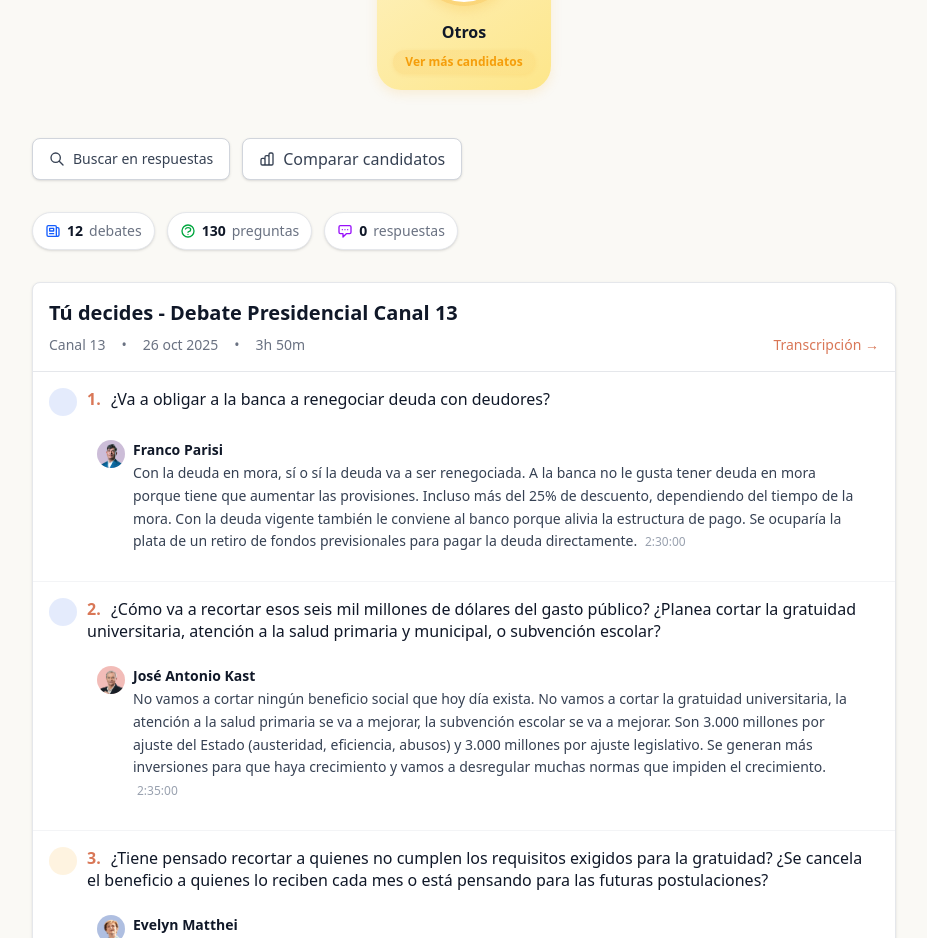
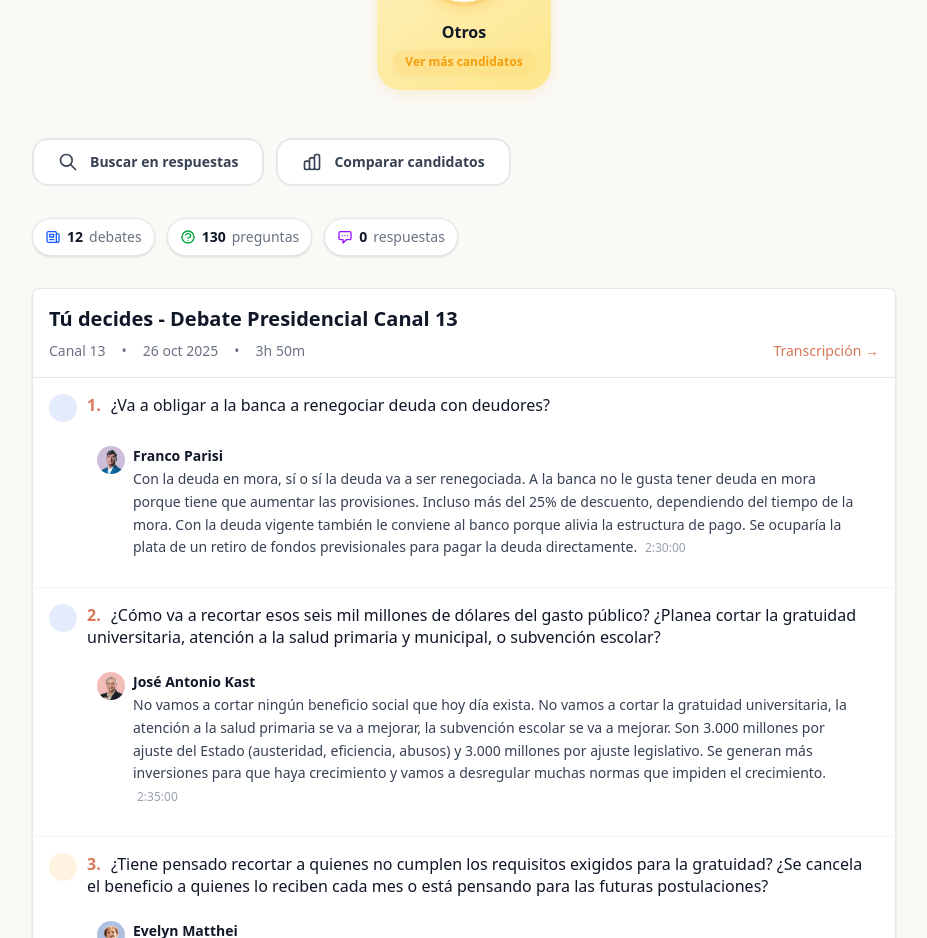
Before and after one commit to Antoine-lb/las-preguntas-del-debate-2025, a SvelteKit app: page / in a window 1280 px wide. Shown: the part 1280-2218 px from the top of the page, without its empty margins (176-1103 px from the left). Built offline with nearby package versions, Linux system fonts and the light colour scheme; some icons are missing.

Commit message:
visuales

```diff
--- a/src/routes/+page.svelte
+++ b/src/routes/+page.svelte
@@ -621,64 +621,111 @@
 				<!-- Botón para mostrar/ocultar búsqueda -->
 				<button
 					onclick={() => mostrarBusqueda = !mostrarBusqueda}
-					class="inline-flex items-center gap-2 px-4 py-2 rounded-lg border border-gray-300 bg-white text-sm font-medium text-gray-700 hover:bg-gray-50 hover:scale-105 active:scale-95 transition-all duration-200 shadow-sm hover:shadow-md"
+					class="group relative inline-flex items-center gap-3 px-6 py-3 rounded-2xl font-semibold text-sm transition-all duration-300 transform hover:scale-105 active:scale-95 overflow-hidden {mostrarBusqueda
+						? 'bg-gradient-to-r from-blue-500 to-blue-600 text-white shadow-lg shadow-blue-500/25'
+						: 'bg-white text-gray-700 border-2 border-gray-200 hover:border-blue-300 hover:shadow-lg hover:shadow-blue-500/10'}"
 				>
-					<svg class="w-4 h-4" fill="none" stroke="currentColor" viewBox="0 0 24 24">
+					<!-- Icono de búsqueda -->
+					<div class="relative">
+						<svg class="w-5 h-5 transition-transform duration-300 group-hover:scale-110" fill="none" stroke="currentColor" viewBox="0 0 24 24">
 							<path stroke-linecap="round" stroke-linejoin="round" stroke-width="2" d="M21 21l-6-6m2-5a7 7 0 11-14 0 7 7 0 0114 0z"></path>
 						</svg>
+						{#if mostrarBusqueda}
+							<div class="absolute inset-0 animate-ping opacity-20">
+								<svg class="w-5 h-5" fill="none" stroke="currentColor" viewBox="0 0 24 24">
+									<path stroke-linecap="round" stroke-linejoin="round" stroke-width="2" d="M21 21l-6-6m2-5a7 7 0 11-14 0 7 7 0 0114 0z"></path>
+								</svg>
+							</div>
+						{/if}
+					</div>
+
+					<span class="relative z-10">
 						{mostrarBusqueda ? 'Ocultar búsqueda' : 'Buscar en respuestas'}
+					</span>
+
+					<!-- Efecto de brillo -->
+					<div class="absolute inset-0 bg-gradient-to-r from-transparent via-white/20 to-transparent -translate-x-full group-hover:translate-x-full transition-transform duration-700"></div>
 				</button>
 
 				<!-- Botón para modo de comparación -->
 				<button
 					onclick={() => modoComparacion = !modoComparacion}
-					class="inline-flex items-center gap-2 px-4 py-2 rounded-lg border transition-all duration-200 shadow-sm hover:scale-105 active:scale-95 hover:shadow-md {modoComparacion
-						? 'border-purple-300 bg-purple-50 text-purple-700'
-						: 'border-gray-300 bg-white text-gray-700 hover:bg-gray-50'}"
+					class="group relative inline-flex items-center gap-3 px-6 py-3 rounded-2xl font-semibold text-sm transition-all duration-300 transform hover:scale-105 active:scale-95 overflow-hidden {modoComparacion
+						? 'bg-gradient-to-r from-purple-500 to-purple-600 text-white shadow-lg shadow-purple-500/25'
+						: 'bg-white text-gray-700 border-2 border-gray-200 hover:border-purple-300 hover:shadow-lg hover:shadow-purple-500/10'}"
 				>
-					<svg class="w-4 h-4" fill="none" stroke="currentColor" viewBox="0 0 24 24">
+					<!-- Icono de comparación -->
+					<div class="relative">
+						<svg class="w-5 h-5 transition-transform duration-300 group-hover:scale-110" fill="none" stroke="currentColor" viewBox="0 0 24 24">
 							<path stroke-linecap="round" stroke-linejoin="round" stroke-width="2" d="M9 19v-6a2 2 0 00-2-2H5a2 2 0 00-2 2v6a2 2 0 002 2h2a2 2 0 002-2zm0 0V9a2 2 0 012-2h2a2 2 0 012 2v10m-6 0a2 2 0 002 2h2a2 2 0 002-2m0 0V5a2 2 0 012-2h2a2 2 0 012 2v14a2 2 0 01-2 2h-2a2 2 0 01-2-2z"></path>
 						</svg>
+						{#if modoComparacion}
+							<div class="absolute inset-0 animate-ping opacity-20">
+								<svg class="w-5 h-5" fill="none" stroke="currentColor" viewBox="0 0 24 24">
+									<path stroke-linecap="round" stroke-linejoin="round" stroke-width="2" d="M9 19v-6a2 2 0 00-2-2H5a2 2 0 00-2 2v6a2 2 0 002 2h2a2 2 0 002-2zm0 0V9a2 2 0 012-2h2a2 2 0 012 2v10m-6 0a2 2 0 002 2h2a2 2 0 002-2m0 0V5a2 2 0 012-2h2a2 2 0 012 2v14a2 2 0 01-2 2h-2a2 2 0 01-2-2z"></path>
+								</svg>
+							</div>
+						{/if}
+					</div>
+
+					<span class="relative z-10">
 						{modoComparacion ? 'Salir de comparación' : 'Comparar candidatos'}
+					</span>
+
+					<!-- Efecto de brillo -->
+					<div class="absolute inset-0 bg-gradient-to-r from-transparent via-white/20 to-transparent -translate-x-full group-hover:translate-x-full transition-transform duration-700"></div>
 				</button>
 			</div>
 
 			<!-- Barra de búsqueda -->
 			{#if mostrarBusqueda}
 				<div class="w-full md:w-96 relative" in:fly={{ y: -10, duration: 300 }} out:fade={{ duration: 150 }}>
-					<div class="relative">
+					<div class="relative group">
+						<!-- Input con diseño mejorado -->
 						<input
 							type="text"
 							bind:value={terminoBusqueda}
 							placeholder="Buscar por palabras clave en preguntas y respuestas..."
-							class="w-full pl-10 pr-4 py-2 border border-gray-300 rounded-lg focus:ring-2 focus:ring-blue-500 focus:border-transparent text-sm"
+							class="w-full pl-12 pr-12 py-4 bg-white border-2 border-gray-200 rounded-2xl focus:ring-4 focus:ring-blue-500/20 focus:border-blue-500 text-sm font-medium placeholder-gray-400 transition-all duration-300 shadow-lg hover:shadow-xl focus:shadow-2xl focus:shadow-blue-500/10"
 						/>
-						<svg class="absolute left-3 top-2.5 w-4 h-4 text-gray-400" fill="none" stroke="currentColor" viewBox="0 0 24 24">
+
+						<!-- Icono de búsqueda -->
+						<div class="absolute left-4 top-1/2 transform -translate-y-1/2">
+							<svg class="w-5 h-5 text-gray-400 group-focus-within:text-blue-500 transition-colors duration-300" fill="none" stroke="currentColor" viewBox="0 0 24 24">
 								<path stroke-linecap="round" stroke-linejoin="round" stroke-width="2" d="M21 21l-6-6m2-5a7 7 0 11-14 0 7 7 0 0114 0z"></path>
 							</svg>
+						</div>
+
+						<!-- Botón de limpiar -->
 						{#if terminoBusqueda}
 							<button
 								onclick={() => terminoBusqueda = ''}
-								class="absolute right-3 top-2.5 w-4 h-4 text-gray-400 hover:text-gray-600"
+								class="absolute right-4 top-1/2 transform -translate-y-1/2 w-6 h-6 text-gray-400 hover:text-gray-600 hover:bg-gray-100 rounded-full flex items-center justify-center transition-all duration-200 hover:scale-110"
 							>
-								<svg fill="none" stroke="currentColor" viewBox="0 0 24 24">
+								<svg class="w-4 h-4" fill="none" stroke="currentColor" viewBox="0 0 24 24">
 									<path stroke-linecap="round" stroke-linejoin="round" stroke-width="2" d="M6 18L18 6M6 6l12 12"></path>
 								</svg>
 							</button>
 						{/if}
+
+						<!-- Efecto de brillo en focus -->
+						<div class="absolute inset-0 rounded-2xl bg-gradient-to-r from-blue-500/5 via-transparent to-purple-500/5 opacity-0 group-focus-within:opacity-100 transition-opacity duration-500 pointer-events-none"></div>
 					</div>
 
 					<!-- Resultados de búsqueda -->
 					{#if terminoBusqueda && preguntasFiltradasPorBusqueda.length > 0}
-						<div class="absolute top-full left-0 right-0 mt-2 bg-white border border-gray-200 rounded-lg shadow-lg z-10 max-h-96 overflow-y-auto">
-							<div class="p-3 border-b border-gray-100">
-								<p class="text-sm text-gray-600">
+						<div class="absolute top-full left-0 right-0 mt-3 bg-white border-2 border-gray-100 rounded-2xl shadow-2xl z-10 max-h-96 overflow-y-auto backdrop-blur-sm">
+							<div class="p-4 border-b border-gray-100 bg-gradient-to-r from-blue-50 to-purple-50 rounded-t-2xl">
+								<p class="text-sm font-semibold text-gray-700 flex items-center gap-2">
+									<svg class="w-4 h-4 text-blue-500" fill="none" stroke="currentColor" viewBox="0 0 24 24">
+										<path stroke-linecap="round" stroke-linejoin="round" stroke-width="2" d="M9 12l2 2 4-4m6 2a9 9 0 11-18 0 9 9 0 0118 0z"></path>
+									</svg>
 									{preguntasFiltradasPorBusqueda.length} resultado{preguntasFiltradasPorBusqueda.length === 1 ? '' : 's'} para "{terminoBusqueda}"
 								</p>
 							</div>
 							<div class="divide-y divide-gray-100">
 								{#each preguntasFiltradasPorBusqueda.slice(0, 10) as resultado}
-									<div class="p-3 hover:bg-gray-50 cursor-pointer" onclick={() => {
+									<div class="group p-4 hover:bg-gradient-to-r hover:from-blue-50 hover:to-purple-50 cursor-pointer transition-all duration-200 hover:shadow-sm" onclick={() => {
 										// Scroll to the question
 										const element = document.getElementById(`pregunta-${resultado.pregunta.id}`);
 										if (element) {
@@ -688,22 +735,33 @@
 										}
 										mostrarBusqueda = false;
 									}}>
-										<div class="flex items-start gap-3">
-											<div class="w-8 h-8 rounded-full overflow-hidden flex-shrink-0">
+										<div class="flex items-start gap-4">
+											<!-- Avatar del candidato con borde mejorado -->
+											<div class="relative w-10 h-10 rounded-full overflow-hidden flex-shrink-0 ring-2 ring-gray-200 group-hover:ring-blue-300 transition-all duration-200">
 												<img
 													src={resultado.candidato.fotoSinFondo || resultado.candidato.foto}
 													alt={resultado.candidato.nombre}
 													class="w-full h-full object-cover"
 												/>
+												<!-- Efecto de brillo en hover -->
+												<div class="absolute inset-0 bg-gradient-to-br from-white/20 to-transparent opacity-0 group-hover:opacity-100 transition-opacity duration-200"></div>
 											</div>
+
 											<div class="flex-1 min-w-0">
-												<p class="text-sm font-medium text-gray-900 truncate">
+												<!-- Nombre del candidato con color -->
+												<p class="text-sm font-semibold text-gray-900 truncate group-hover:text-blue-700 transition-colors duration-200">
 													{resultado.candidato.nombre}
 												</p>
-												<p class="text-xs text-gray-500 mb-1">
+
+												<!-- Tema con badge -->
+												<div class="flex items-center gap-2 mt-1 mb-2">
+													<span class="inline-flex items-center px-2 py-0.5 rounded-full text-xs font-medium bg-gray-100 text-gray-700 group-hover:bg-blue-100 group-hover:text-blue-700 transition-colors duration-200">
 														{getTemaById(resultado.pregunta.temaId)?.nombre}
-												</p>
-												<p class="text-sm text-gray-700 line-clamp-2">
+													</span>
+												</div>
+
+												<!-- Pregunta con highlight del término de búsqueda -->
+												<p class="text-sm text-gray-700 line-clamp-2 group-hover:text-gray-800 transition-colors duration-200">
 													{resultado.pregunta.pregunta}
 												</p>
 											</div>
@@ -1041,7 +1099,7 @@
 				{#each debatesFiltrados as debate, idx}
 				{@const preguntas = getPreguntasPorDebate(debate.id)}
 				{@const preguntasConRespuesta = candidatoSeleccionadoId
-					? preguntas.filter((p) => getRespuesta(p.id, candidatoSeleccionadoId!))
+					? preguntas.filter((p) => getRespuesta(p.id, candidatoSeleccionadoId))
 					: temaSeleccionadoId
 						? preguntas.filter((p) => p.temaId === temaSeleccionadoId)
 						: preguntas}
```
Lines whose indentation alone changed are shown as unchanged.
